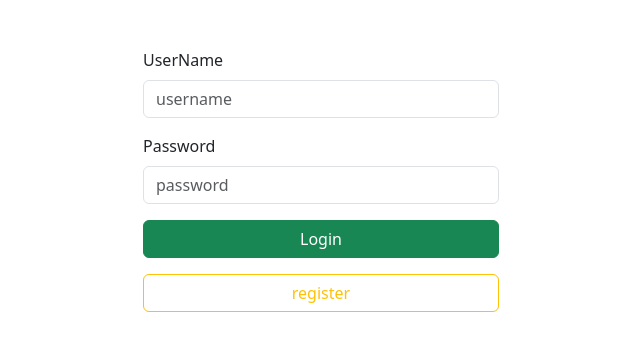
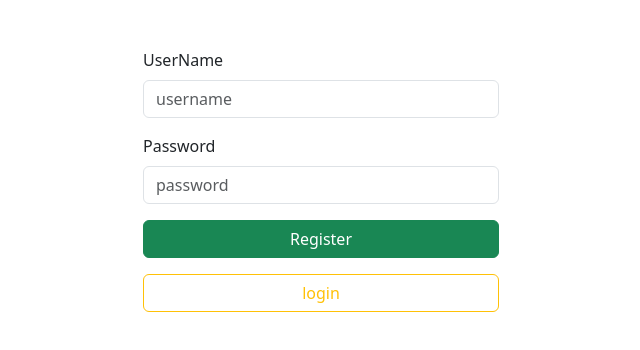
Before and after one commit to bilgejava6/java14-react-demo-app, a React (Create React App) app: page /register in a window 1280 px wide. Shown: the top 350 px of the page, without its empty margins (319-959 px from the left). Built offline with nearby package versions, Linux system fonts and the light colour scheme; the HTML template or start-up script is replaced by a standard one.

Commit message:
08.07.2024 - 1. ders sonu

```diff
--- a/package.json
+++ b/package.json
@@ -13,6 +13,7 @@
     "bootstrap": "^5.3.3",
     "react": "^18.3.1",
     "react-dom": "^18.3.1",
+    "react-router-dom": "^6.24.1",
     "react-scripts": "5.0.1",
     "typescript": "^4.9.5",
     "web-vitals": "^2.1.4"
--- a/src/index.tsx
+++ b/src/index.tsx
@@ -3,9 +3,24 @@ import ReactDOM from 'react-dom/client';
 import App from './App';
 import Login from './pages/Login';
 import 'bootstrap/dist/css/bootstrap.min.css';
+import {BrowserRouter,Route,Routes} from 'react-router-dom';
+import {
+  toplamaYap,
+  carpmaYap
+} from './utils/Config';
+import Register from './pages/Register';
 const root = ReactDOM.createRoot(
   document.getElementById('root') as HTMLElement
 );
-root.render(
-  <Login />
-);
+
+const route =
+<BrowserRouter>
+  <Routes>
+    <Route path='/' element={<App />} />
+    <Route path='/login' element={<Login />} />
+    <Route path='/register' element={<Register />} />
+  </Routes>
+</BrowserRouter>
+
+
+root.render(route);
--- /dev/null
+++ b/src/pages/Register.tsx
@@ -0,0 +1,54 @@
+import React, { useState } from 'react'
+
+function Register() {
+  const [userName,setUserName] = useState('');
+  const [password,setPassword] = useState('');
+  const [rePassword,setRePassword] = useState('');
+  const [email,setEmail] = useState('');
+  const [isEmpty,setIsEmpty] = useState(false);
+
+  const register = ()=>{
+      if(userName === '' || password === '' || email === '')
+        setIsEmpty(true);
+      else{
+        setIsEmpty(false);
+      }
+  };
+
+  return (
+    <>
+    <div className="container">
+        <div className="row justify-content-center mt-5">
+            <div className="col-4">
+                {
+                    isEmpty ?
+                    <div className="alert alert-warning" role="alert">
+                        <h4 className="alert-heading">Uyarı</h4>
+                        <hr />
+                        <p className="mb-0">Kullanıcı adı ve Şifre boş geçilemez</p>
+                    </div>
+                    : null
+                }
+                <div className="mb-3">
+                    <label htmlFor="username" className="form-label">UserName</label>
+                    <input onChange={evt=>setUserName(evt.target.value)} type="text" className="form-control" id="username" placeholder="username" />
+
+                </div>
+                <div className="mb-3">
+                    <label htmlFor="password" className="form-label">Password</label>
+                    <input onChange={evt=>setPassword(evt.target.value)} type="password" className="form-control" id="password" placeholder="password" />
+                </div>
+                <div className="mb-3 d-grid">
+                    <input onClick={register} type="button" value="Register" className="btn btn-success" />
+                </div>
+                <div className="mb-3 text-center d-grid">
+                    <a className="btn btn-outline-warning" href="/login">login</a>
+                </div>
+            </div>
+        </div>
+    </div>
+</>
+  )
+}
+
+export default Register;
--- /dev/null
+++ b/src/utils/Config.tsx
@@ -0,0 +1,13 @@
+
+export function toplamaYap(sayi1: number, sayi2:number){
+    return sayi1+sayi2;
+}
+export function carpmaYap(sayi1: number, sayi2:number){
+    return sayi1+sayi2;
+}
+export function bolmeYap(sayi1: number, sayi2:number){
+    return sayi1+sayi2;
+}
+export function farkYap(sayi1: number, sayi2:number){
+    return sayi1+sayi2;
+}
```
Also changed, not shown: 1 other file (tests, documents, lock files or other folders).
